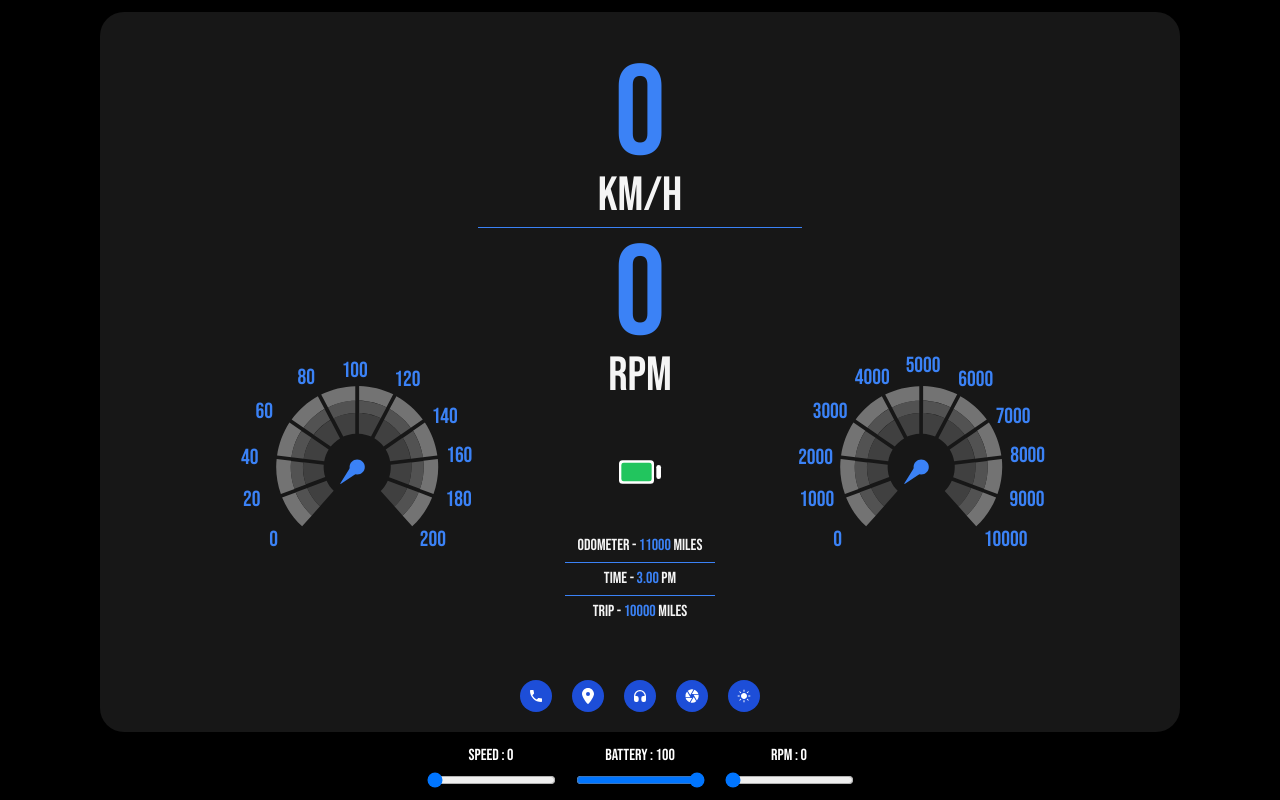
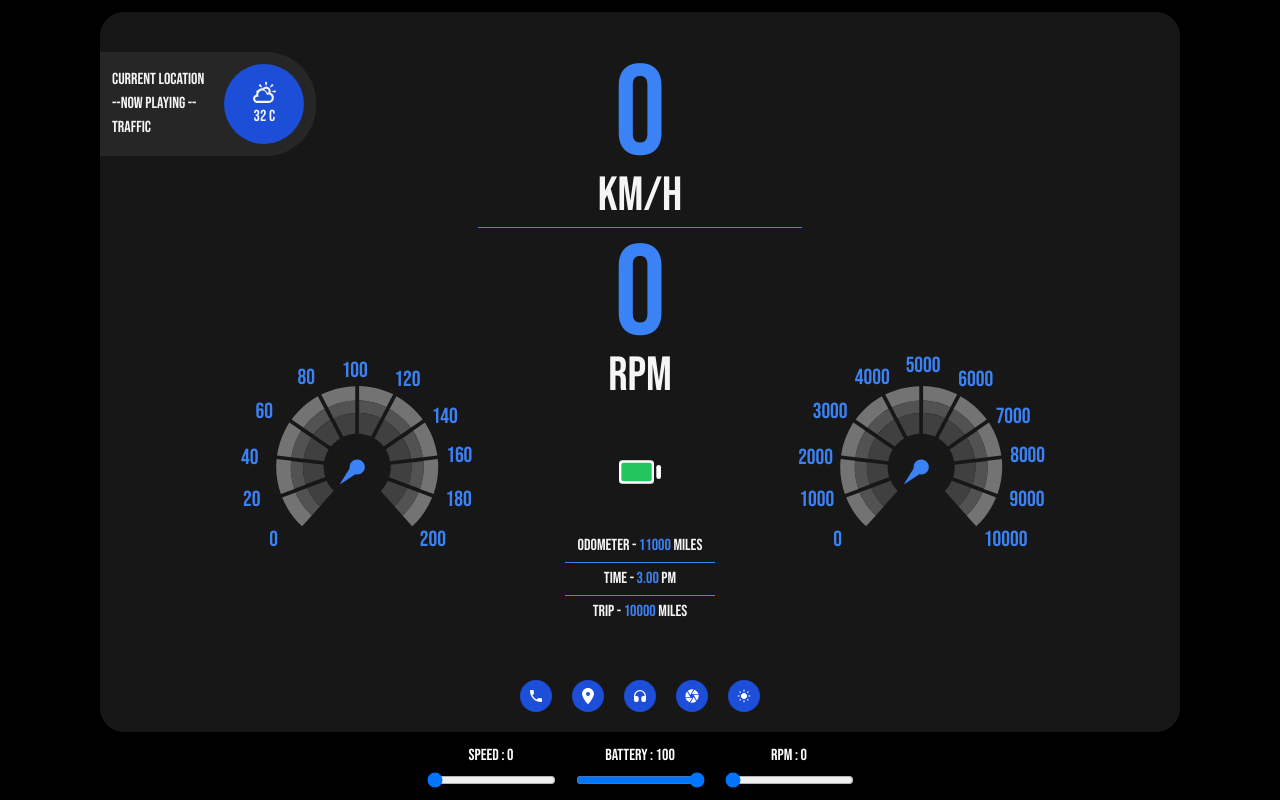
Before and after one commit to HrishikShaji/speedometer, a Next.js app: page / in a window 1280 px wide. Built offline with nearby package versions, Linux system fonts and the light colour scheme.

Commit message:
added location

```diff
--- a/app/page.tsx
+++ b/app/page.tsx
@@ -6,6 +6,7 @@ export default function Home() {
   const [speed, setSpeed] = useState(0);
   const [life, setLife] = useState(100);
   const [rpm, setRpm] = useState(0);
+
   return (
     <main className=" w-full h-screen flex flex-col gap-3 p-2 justify-center items-center bg-black">
       <DashboardOne rpm={rpm} speed={speed} life={life} />
--- a/components/DashboardOne.tsx
+++ b/components/DashboardOne.tsx
@@ -13,6 +13,7 @@ import { IoIosSunny } from "react-icons/io";
 import { useTheme } from "@/contexts/ThemeContext";
 import { GaugeOne } from "./GaugeOne";
 import { GaugeTwo } from "./GaugeTwo";
+import { TiWeatherPartlySunny } from "react-icons/ti";
 
 interface DashboardOneProps {
   speed: number;
@@ -51,6 +52,20 @@ export const DashboardOne: React.FC<DashboardOneProps> = ({
       }}
       className="h-[720px]  w-[1080px] overflow-hidden  flex gap-1 flex-col  items-center rounded-3xl relative"
     >
+      <div
+        style={{ backgroundColor: getTheme().secondary.backgroundColor }}
+        className=" flex items-center p-3 left-0 gap-5 rounded-r-[50px] top-10 absolute"
+      >
+        <div className="flex flex-col ">
+          <h1>current location</h1>
+          <h1>--Now Playing --</h1>
+          <h1>Traffic</h1>
+        </div>
+        <div className="h-20 w-20 bg-blue-700 rounded-full flex flex-col items-center justify-center">
+          <TiWeatherPartlySunny size={25} />
+          <h1>32 C</h1>
+        </div>
+      </div>
       <h1
         ref={speedValueRef}
         className="text-9xl z-20 absolute top-[40px] text-blue-500 left-[50%] -translate-x-[50%]"
@@ -74,7 +89,7 @@ export const DashboardOne: React.FC<DashboardOneProps> = ({
         RPM
       </h1>
       <div
-				className="w-[300px] rounded-full  absolute z-20 top-[40%] left-[10%] "
+        className="w-[300px]   absolute z-20 top-[40%] left-[10%] "
         ref={meterOneRef}
       >
         <GaugeOne speed={speed} />
--- a/components/LocationSection.tsx
+++ b/components/LocationSection.tsx
@@ -3,6 +3,7 @@ import { useTheme } from "@/contexts/ThemeContext";
 import { useSlideInOut } from "@/hooks/useSlideInOut";
 import { Dispatch, SetStateAction, useEffect } from "react";
 import { AiFillCloseCircle } from "react-icons/ai";
+import { FaLocationDot } from "react-icons/fa6";
 
 interface LocationSectionProps {
   setIsLocation: Dispatch<SetStateAction<boolean>>;
@@ -30,9 +31,9 @@ export const LocationSection: React.FC<LocationSectionProps> = ({
     <div
       ref={slideRef}
       style={{ backgroundColor: getTheme().primary.backgroundColor }}
-      className="h-full w-full translate-y-[100%] top-0 left-0 absolute z-10"
+      className="h-full text-white w-full translate-y-[100%] top-0 left-0 absolute z-10"
     >
-      <div className="h-full w-full flex items-center justify-center relative">
+      <div className="h-full w-full  flex items-center justify-center relative">
         <button
           className="absolute top-2  text-blue-700 hover:text-blue-500 z-50"
           onClick={() => setIsLocation((prev) => !prev)}
@@ -40,6 +41,9 @@ export const LocationSection: React.FC<LocationSectionProps> = ({
           <AiFillCloseCircle size={30} />
         </button>
       </div>
+      <div className="h-full w-full  absolute top-0 flex items-center justify-center">
+        <FaLocationDot size={50} />
+      </div>
     </div>
   );
 };
--- a/contexts/ThemeContext.tsx
+++ b/contexts/ThemeContext.tsx
@@ -54,7 +54,7 @@ export const ThemeProvider = ({ children }: ThemeProviderProps) => {
   };
   const lightTheme: ThemeColors = {
     primary: { backgroundColor: "#e5e5e5", textColor: "#171717" },
-    secondary: { backgroundColor: "#e5e5e5", textColor: "#262626" },
+    secondary: { backgroundColor: "#d4d4d4", textColor: "#262626" },
     ternary: { backgroundColor: "#d4d4d4", textColor: "#404040" },
     button: { backgroundColor: "#a3a3a3", textColor: "black" },
   };
```
Lines whose indentation alone changed are shown as unchanged.
